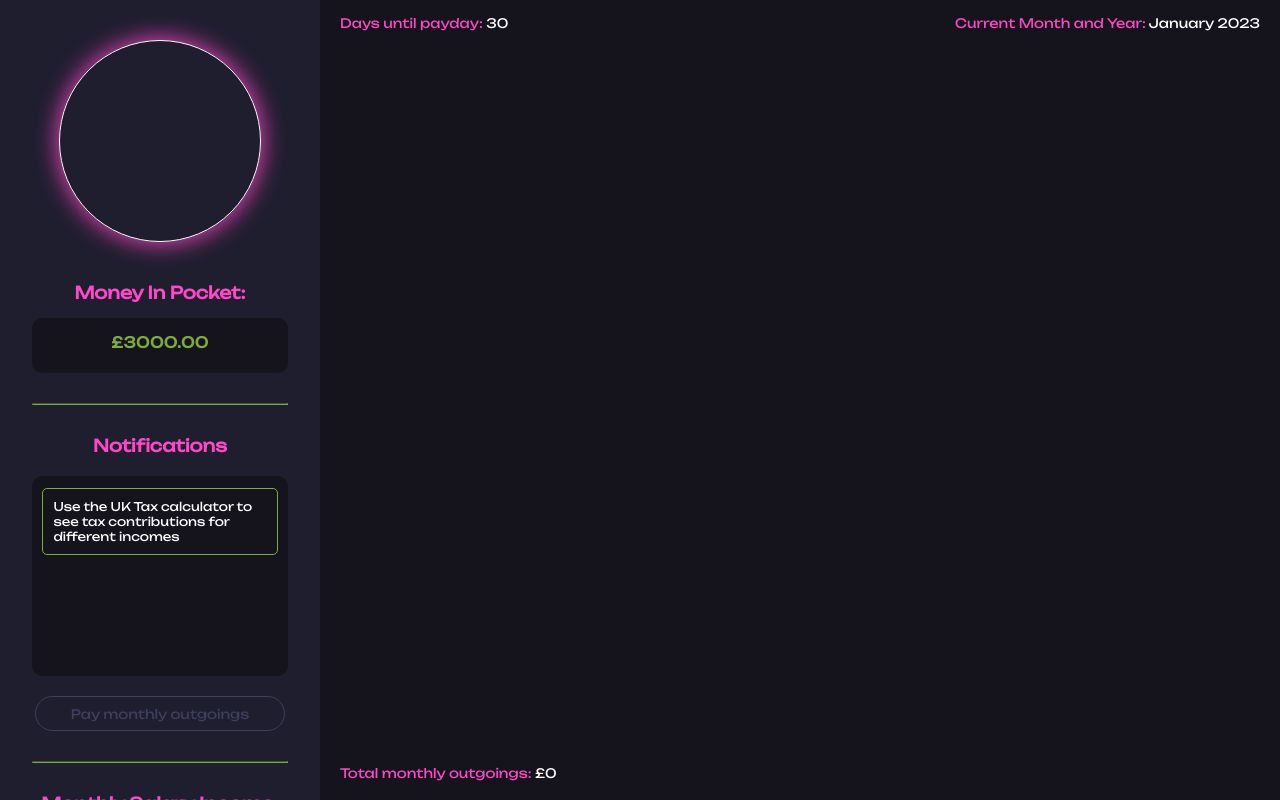
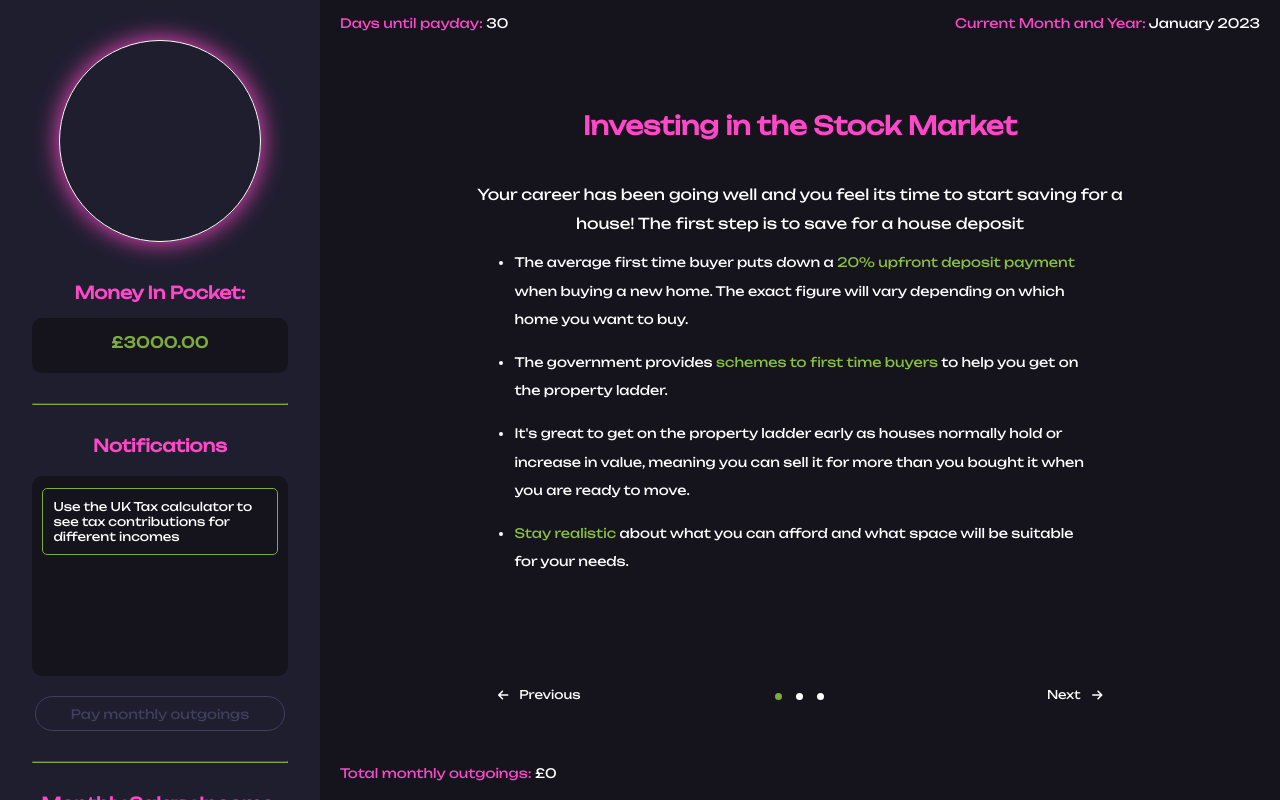
Before and after one commit to lucyscanlon/FinanceGame, a Vue app: page / in a window 1280 px wide. Built offline with nearby package versions, Linux system fonts and the light colour scheme.

Commit message:
investing introduction template added and linked to main game

```diff
--- a/src/components/MainGame/InformationPages/InvestingIntroduction.vue
+++ b/src/components/MainGame/InformationPages/InvestingIntroduction.vue
@@ -7,7 +7,7 @@ The parent of this component:
 <template>
     <div class="rentintro-mainwrapper supermarket-info-wrap">
         <div class="rentintro-title-wrapper housedepositinfo-title">
-            <h1>Saving for a house deposit</h1>
+            <h1>Investing in the Stock Market</h1>
         </div>
         <div class="homedeposit-description-wrapper">
             <div :class="currentSlide !== 0 && 'pensionSlideInactive'" class="housedepositslide-container">
@@ -99,9 +99,6 @@ The parent of this component:
     // export component data
     export default {
         name: 'InvestingIntroduction',
-        components: {
-            HouseDepositChoiceFlexbox,
-        },
         data() {
             return {
                 currentSlide: 0,
--- a/src/components/MainGame/MainGame.vue
+++ b/src/components/MainGame/MainGame.vue
@@ -66,6 +66,7 @@ Components:
       v-if="manageMainGameNav.currentPage === 6"
       :startingSlide="2"></incomeStreamsIntroduction>
       <HouseDepositIntroduction v-if="manageMainGameNav.currentPage === 7"></HouseDepositIntroduction>
+      <InvestingIntroduction v-if="manageMainGameNav.currentPage === 8"></InvestingIntroduction>
     <div
       v-if="
         manageMainGameNav.currentPage === 1 &&
@@ -127,6 +128,7 @@ import currentAccountIntroduction from "./InformationPages/CurrentAccountIntrodu
 import EmergencyFundIntroduction from "./InformationPages/EmergencyFundIntroduction.vue";
 import incomeStreamsIntroduction from "./InformationPages/IncomeStreamsIntroduction.vue";
 import HouseDepositIntroduction from "./InformationPages/HouseDepositIntroduction.vue";
+import InvestingIntroduction from "./InformationPages/InvestingIntroduction.vue";
 
 // export component data
 export default {
@@ -149,6 +151,7 @@ export default {
     EmergencyFundIntroduction,
     incomeStreamsIntroduction,
     HouseDepositIntroduction,
+    InvestingIntroduction,
   },
 };
 </script>
```
